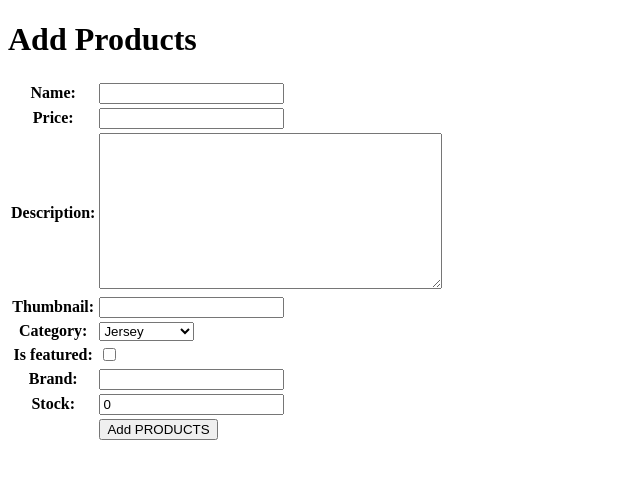
After one commit to DerNiks/mocnels-momentum, a Django app: page /create-products/ in a window 1280 px wide. The commit adds this page. Shown: the top 479 px of the page, without its empty margins (0-640 px from the left). Run offline with Django 5.2, Linux system fonts and the light colour scheme.

Commit message:
feat: Tugas 3 (XML dan JSON)

```diff
--- /dev/null
+++ b/main/forms.py
@@ -0,0 +1,7 @@
+from django.forms import ModelForm
+from main.models import Product
+
+class ProductForm(ModelForm):
+    class Meta:
+        model = Product
+        fields = ['name', 'price', 'description', 'thumbnail', 'category', 'is_featured', 'brand', 'stock']
--- a/main/models.py
+++ b/main/models.py
@@ -32,4 +32,5 @@ class Product(models.Model):
 
     def increment_sales_count(self):
         self.sales_count += 1
+        self.stock -= 1
         self.save()
--- /dev/null
+++ b/main/templates/create_products.html
@@ -0,0 +1,18 @@
+{% extends 'base.html' %}
+{% block content %}
+<h1>Add Products</h1>
+
+<form method="POST">
+  {% csrf_token %}
+  <table>
+    {{ form.as_table }}
+    <tr>
+      <td></td>
+      <td>
+        <input type="submit" value="Add PRODUCTS"/>
+      </td>
+    </tr>
+  </table>
+</form>
+
+{% endblock %}
--- a/main/urls.py
+++ b/main/urls.py
@@ -1,8 +1,14 @@
 from django.urls import path
-from main.views import show_main
+from main.views import show_main, create_products, show_products, show_xml, show_json, show_xml_by_id, show_json_by_id
 
 app_name = 'main'
 
 urlpatterns = [
     path('', show_main, name='show_main'),
+    path('create-products/', create_products ,name='create_products'),
+    path('products/<int:id>/', show_products, name='show_products'),
+    path('xml/', show_xml, name='show_xml'),
+    path('json/', show_json, name='show_json'),
+    path('xml/<int:products_id>/', show_xml_by_id, name='show_xml_by_id'),
+    path('json/<int:products_id>/', show_json_by_id, name='show_json_by_id'),
 ]
--- a/main/views.py
+++ b/main/views.py
@@ -1,11 +1,57 @@
-from django.shortcuts import render
+from django.shortcuts import render, redirect, get_object_or_404
+from main.models import Product
+from main.forms import ProductForm
+from django.http import HttpResponse
+from django.core import serializers
 
 # Create your views here.
 def show_main(request):
+    products_list = Product.objects.all()
     context = {
         'nama' : 'Derrick',
         'npm' : '2406351440',
-        'kelas' : 'PBP C'
+        'kelas' : 'PBP C',
+        'products_list' : products_list
     }
 
     return render(request, "main.html", context)
+
+def create_products(request):
+    form = ProductForm(request.POST or None)
+    if form.is_valid():
+        form.save()
+        return redirect('main:show_main')
+    context = {'form': form}
+    return render(request, 'create_products.html', context)
+
+def show_products(request, id):
+    product = get_object_or_404(Product, pk=id)
+    product.increment_sales_count()
+    context = {'product' : product}
+    return render(request, 'products_details.html', context)
+
+def show_xml(request):
+    products = Product.objects.all()
+    xml_data = serializers.serialize('xml', products)
+    return HttpResponse(xml_data, content_type='application/xml')
+
+def show_json(request):
+    products = Product.objects.all()
+    json_data = serializers.serialize('json', products)
+    return HttpResponse(json_data, content_type='application/json')
+
+def show_xml_by_id(request, products_id):
+    try:
+        products = Product.objects.filter(pk=products_id)
+        xml_data = serializers.serialize('xml', products)
+        return HttpResponse(xml_data, content_type='application/xml')
+    except Product.DoesNotExist:
+        return HttpResponse(status=404)
+
+def show_json_by_id(request, products_id):
+    try:
+        products = Product.objects.filter(pk=products_id)
+        json_data = serializers.serialize('json', products)
+        return HttpResponse(json_data, content_type='application/json')
+    except Product.DoesNotExist:
+        return HttpResponse(status=404)
--- a/mocnels_momentum/settings.py
+++ b/mocnels_momentum/settings.py
@@ -61,7 +61,7 @@ ROOT_URLCONF = 'mocnels_momentum.urls'
 TEMPLATES = [
     {
         'BACKEND': 'django.template.backends.django.DjangoTemplates',
-        'DIRS': [],
+        'DIRS': [BASE_DIR / 'templates'],
         'APP_DIRS': True,
         'OPTIONS': {
             'context_processors': [
--- /dev/null
+++ b/templates/base.html
@@ -0,0 +1,13 @@
+{% load static %}
+<!DOCTYPE html>
+<html lang="en">
+<head>
+    <meta charset="UTF-8" />
+    <meta name="viewport" content="width=device-width, initial-scale=1.0" />
+    {% block meta %} {% endblock meta %}
+</head>
+
+<body>
+    {% block content %} {% endblock content %}
+</body>
+</html>
```
Also changed, not shown: main/templates/main.html (+41 -3 lines), main/templates/products_details.html (added, +21 -0 lines), README.md.
